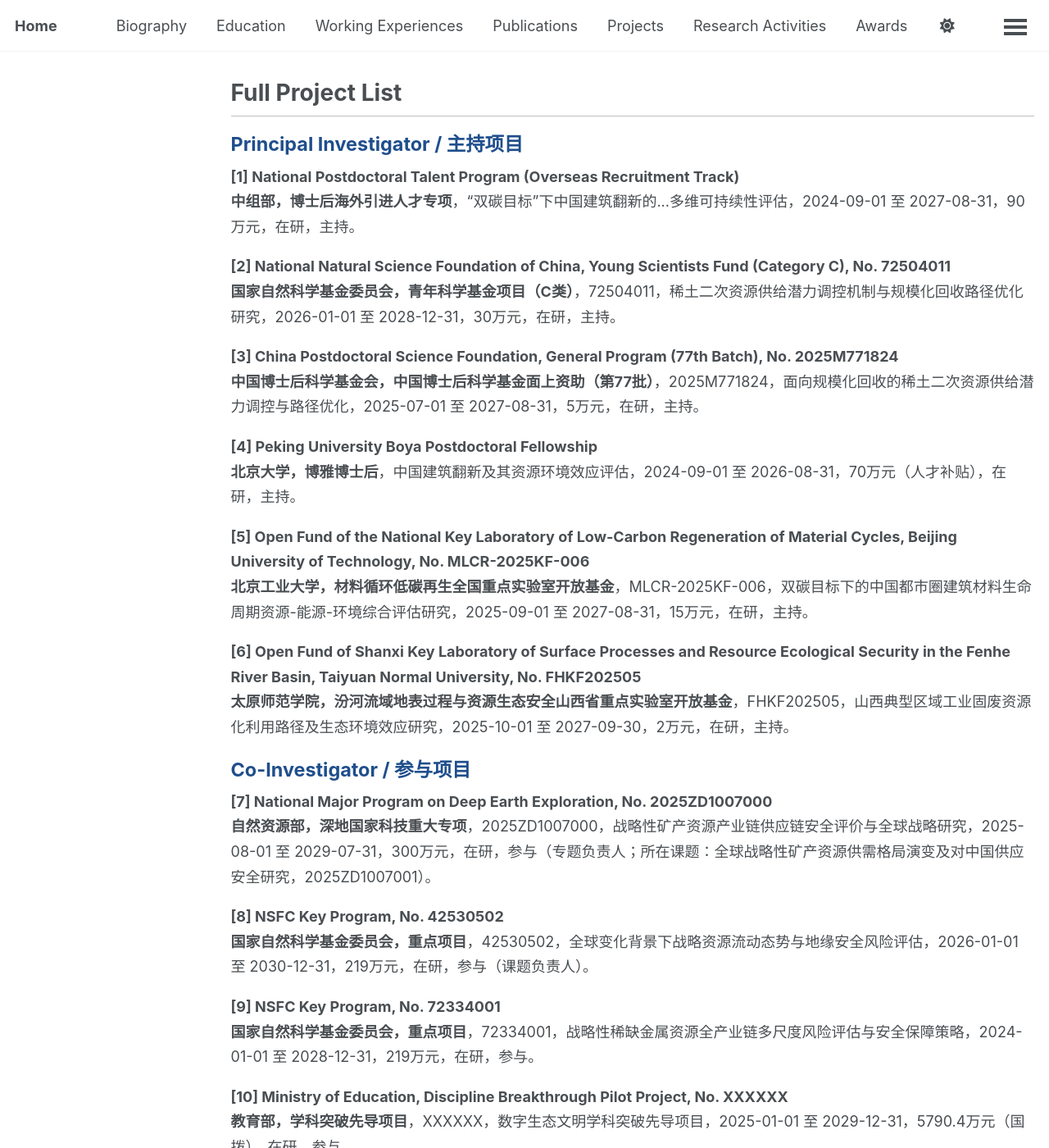
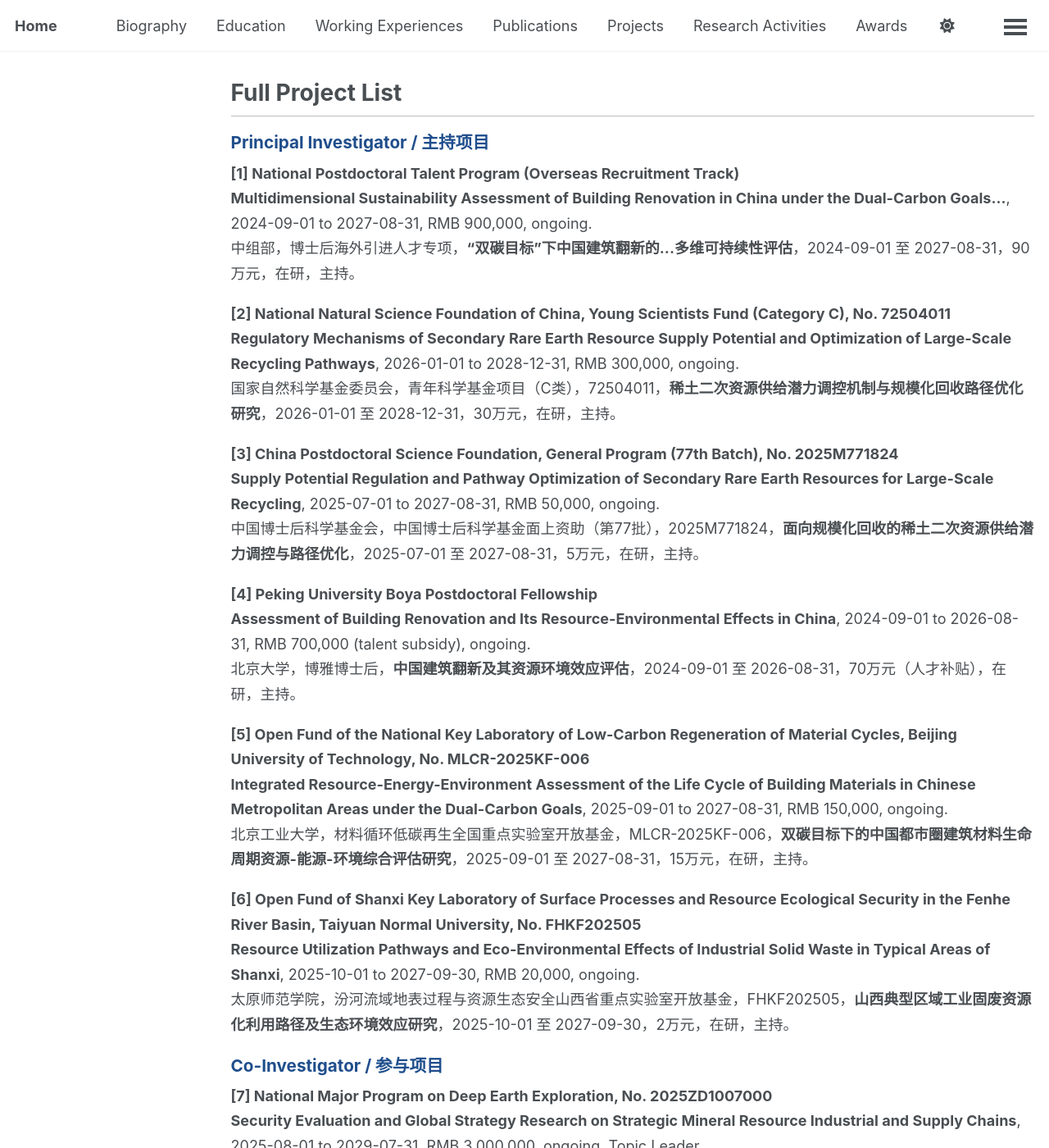
Before and after one commit to QianceLIU/qianceliu.github.io, a Jekyll site: the page built from _pages/Full Project List.md, in a window 1280 px wide and 1400 px high. Shown: the whole window at 82% size. Built offline with Jekyll 4.4.1, drawn with Linux system fonts in a browser that asks for light colours; a script bundle is joined from its source files by our own code; library files that are not in the unit come from our copies; some of the changed text lies outside the part shown.

Commit message:
Update Full Project List.md

```diff
--- a/_pages/Full Project List.md
+++ b/_pages/Full Project List.md
@@ -13,27 +13,23 @@
   margin-top: 1.8rem;
   margin-bottom: 0.35rem;
 }
-
 .section-rule {
   border: none;
   border-top: 1px solid #bfbfbf;
   margin: 0 0 0.9rem 0;
 }
-
 .subsection-title {
-  font-size: 1.3rem;
+  font-size: 1.15rem;
   font-weight: 700;
   color: #1f4e8c;
   margin-top: 0.8rem;
   margin-bottom: 0.4rem;
 }
-
-.entry-item {
+.pub-item {
   margin-bottom: 1rem;
   line-height: 1.7;
 }
-
-.entry-title {
+.pub-title {
   font-weight: 700;
 }
 </style>
@@ -42,91 +38,109 @@
 
 <div class="subsection-title">Principal Investigator / 主持项目</div>
 
-<div class="entry-item">
-  <div class="entry-title">[1] National Postdoctoral Talent Program (Overseas Recruitment Track)</div>
-  <strong>中组部，博士后海外引进人才专项</strong>，“双碳目标”下中国建筑翻新的...多维可持续性评估，2024-09-01 至 2027-08-31，90万元，在研，主持。
+<div class="pub-item">
+  <div class="pub-title">[1] National Postdoctoral Talent Program (Overseas Recruitment Track)</div>
+  <strong>Multidimensional Sustainability Assessment of Building Renovation in China under the Dual-Carbon Goals...</strong>, 2024-09-01 to 2027-08-31, RMB 900,000, ongoing.<br>
+  中组部，博士后海外引进人才专项，<strong>“双碳目标”下中国建筑翻新的...多维可持续性评估</strong>，2024-09-01 至 2027-08-31，90万元，在研，主持。
 </div>
 
-<div class="entry-item">
-  <div class="entry-title">[2] National Natural Science Foundation of China, Young Scientists Fund (Category C), No. 72504011</div>
-  <strong>国家自然科学基金委员会，青年科学基金项目（C类）</strong>，72504011，稀土二次资源供给潜力调控机制与规模化回收路径优化研究，2026-01-01 至 2028-12-31，30万元，在研，主持。
+<div class="pub-item">
+  <div class="pub-title">[2] National Natural Science Foundation of China, Young Scientists Fund (Category C), No. 72504011</div>
+  <strong>Regulatory Mechanisms of Secondary Rare Earth Resource Supply Potential and Optimization of Large-Scale Recycling Pathways</strong>, 2026-01-01 to 2028-12-31, RMB 300,000, ongoing.<br>
+  国家自然科学基金委员会，青年科学基金项目（C类），72504011，<strong>稀土二次资源供给潜力调控机制与规模化回收路径优化研究</strong>，2026-01-01 至 2028-12-31，30万元，在研，主持。
 </div>
 
-<div class="entry-item">
-  <div class="entry-title">[3] China Postdoctoral Science Foundation, General Program (77th Batch), No. 2025M771824</div>
-  <strong>中国博士后科学基金会，中国博士后科学基金面上资助（第77批）</strong>，2025M771824，面向规模化回收的稀土二次资源供给潜力调控与路径优化，2025-07-01 至 2027-08-31，5万元，在研，主持。
+
+<div class="pub-item">
+  <div class="pub-title">[3] China Postdoctoral Science Foundation, General Program (77th Batch), No. 2025M771824</div>
+  <strong>Supply Potential Regulation and Pathway Optimization of Secondary Rare Earth Resources for Large-Scale Recycling</strong>, 2025-07-01 to 2027-08-31, RMB 50,000, ongoing.<br>
+  中国博士后科学基金会，中国博士后科学基金面上资助（第77批），2025M771824，<strong>面向规模化回收的稀土二次资源供给潜力调控与路径优化</strong>，2025-07-01 至 2027-08-31，5万元，在研，主持。
 </div>
 
-<div class="entry-item">
-  <div class="entry-title">[4] Peking University Boya Postdoctoral Fellowship</div>
-  <strong>北京大学，博雅博士后</strong>，中国建筑翻新及其资源环境效应评估，2024-09-01 至 2026-08-31，70万元（人才补贴），在研，主持。
+<div class="pub-item">
+  <div class="pub-title">[4] Peking University Boya Postdoctoral Fellowship</div>
+  <strong>Assessment of Building Renovation and Its Resource-Environmental Effects in China</strong>, 2024-09-01 to 2026-08-31, RMB 700,000 (talent subsidy), ongoing.<br>
+  北京大学，博雅博士后，<strong>中国建筑翻新及其资源环境效应评估</strong>，2024-09-01 至 2026-08-31，70万元（人才补贴），在研，主持。
 </div>
 
-<div class="entry-item">
-  <div class="entry-title">[5] Open Fund of the National Key Laboratory of Low-Carbon Regeneration of Material Cycles, Beijing University of Technology, No. MLCR-2025KF-006</div>
-  <strong>北京工业大学，材料循环低碳再生全国重点实验室开放基金</strong>，MLCR-2025KF-006，双碳目标下的中国都市圈建筑材料生命周期资源-能源-环境综合评估研究，2025-09-01 至 2027-08-31，15万元，在研，主持。
+<div class="pub-item">
+  <div class="pub-title">[5] Open Fund of the National Key Laboratory of Low-Carbon Regeneration of Material Cycles, Beijing University of Technology, No. MLCR-2025KF-006</div>
+  <strong>Integrated Resource-Energy-Environment Assessment of the Life Cycle of Building Materials in Chinese Metropolitan Areas under the Dual-Carbon Goals</strong>, 2025-09-01 to 2027-08-31, RMB 150,000, ongoing.<br>
+  北京工业大学，材料循环低碳再生全国重点实验室开放基金，MLCR-2025KF-006，<strong>双碳目标下的中国都市圈建筑材料生命周期资源-能源-环境综合评估研究</strong>，2025-09-01 至 2027-08-31，15万元，在研，主持。
 </div>
 
-<div class="entry-item">
-  <div class="entry-title">[6] Open Fund of Shanxi Key Laboratory of Surface Processes and Resource Ecological Security in the Fenhe River Basin, Taiyuan Normal University, No. FHKF202505</div>
-  <strong>太原师范学院，汾河流域地表过程与资源生态安全山西省重点实验室开放基金</strong>，FHKF202505，山西典型区域工业固废资源化利用路径及生态环境效应研究，2025-10-01 至 2027-09-30，2万元，在研，主持。
+
+<div class="pub-item">
+  <div class="pub-title">[6] Open Fund of Shanxi Key Laboratory of Surface Processes and Resource Ecological Security in the Fenhe River Basin, Taiyuan Normal University, No. FHKF202505</div>
+  <strong>Resource Utilization Pathways and Eco-Environmental Effects of Industrial Solid Waste in Typical Areas of Shanxi</strong>, 2025-10-01 to 2027-09-30, RMB 20,000, ongoing.<br>
+  太原师范学院，汾河流域地表过程与资源生态安全山西省重点实验室开放基金，FHKF202505，<strong>山西典型区域工业固废资源化利用路径及生态环境效应研究</strong>，2025-10-01 至 2027-09-30，2万元，在研，主持。
 </div>
 
 <div class="subsection-title">Co-Investigator / 参与项目</div>
 
-<div class="entry-item">
-  <div class="entry-title">[7] National Major Program on Deep Earth Exploration, No. 2025ZD1007000</div>
-  <strong>自然资源部，深地国家科技重大专项</strong>，2025ZD1007000，战略性矿产资源产业链供应链安全评价与全球战略研究，2025-08-01 至 2029-07-31，300万元，在研，参与（专题负责人；所在课题：全球战略性矿产资源供需格局演变及对中国供应安全研究，2025ZD1007001）。
+<div class="pub-item">
+  <div class="pub-title">[7] National Major Program on Deep Earth Exploration, No. 2025ZD1007000</div>
+  <strong>Security Evaluation and Global Strategy Research on Strategic Mineral Resource Industrial and Supply Chains</strong>, 2025-08-01 to 2029-07-31, RMB 3,000,000, ongoing, Topic Leader.<br>
+  自然资源部，深地国家科技重大专项，2025ZD1007000，<strong>战略性矿产资源产业链供应链安全评价与全球战略研究</strong>，2025-08-01 至 2029-07-31，300万元，在研，参与（专题负责人；所在课题：<strong>全球战略性矿产资源供需格局演变及对中国供应安全研究</strong>，2025ZD1007001）。
 </div>
 
-<div class="entry-item">
-  <div class="entry-title">[8] NSFC Key Program, No. 42530502</div>
-  <strong>国家自然科学基金委员会，重点项目</strong>，42530502，全球变化背景下战略资源流动态势与地缘安全风险评估，2026-01-01 至 2030-12-31，219万元，在研，参与（课题负责人）。
+<div class="pub-item">
+  <div class="pub-title">[8] NSFC Key Program, No. 42530502</div>
+  <strong>Dynamics of Strategic Resource Flows and Geo-Security Risk Assessment under Global Change</strong>, 2026-01-01 to 2030-12-31, RMB 2,190,000, ongoing, Subproject Leader.<br>
+  国家自然科学基金委员会，重点项目，42530502，<strong>全球变化背景下战略资源流动态势与地缘安全风险评估</strong>，2026-01-01 至 2030-12-31，219万元，在研，参与（课题负责人）。
 </div>
 
-<div class="entry-item">
-  <div class="entry-title">[9] NSFC Key Program, No. 72334001</div>
-  <strong>国家自然科学基金委员会，重点项目</strong>，72334001，战略性稀缺金属资源全产业链多尺度风险评估与安全保障策略，2024-01-01 至 2028-12-31，219万元，在研，参与。
+<div class="pub-item">
+  <div class="pub-title">[9] NSFC Key Program, No. 72334001</div>
+  <strong>Multi-Scale Risk Assessment and Security Strategies for the Whole Industrial Chain of Strategic Scarce Metal Resources</strong>, 2024-01-01 to 2028-12-31, RMB 2,190,000, ongoing.<br>
+  国家自然科学基金委员会，重点项目，72334001，<strong>战略性稀缺金属资源全产业链多尺度风险评估与安全保障策略</strong>，2024-01-01 至 2028-12-31，219万元，在研，参与。
 </div>
 
-<div class="entry-item">
-  <div class="entry-title">[10] Ministry of Education, Discipline Breakthrough Pilot Project, No. XXXXXX</div>
-  <strong>教育部，学科突破先导项目</strong>，XXXXXX，数字生态文明学科突破先导项目，2025-01-01 至 2029-12-31，5790.4万元（国拨），在研，参与。
+<div class="pub-item">
+  <div class="pub-title">[10] Ministry of Education, Discipline Breakthrough Pilot Project, No. XXXXXX</div>
+  <strong>Pilot Project for Digital Ecological Civilization Discipline Breakthrough</strong>, 2025-01-01 to 2029-12-31, RMB 57.904 million (central funding), ongoing.<br>
+  教育部，学科突破先导项目，XXXXXX，<strong>数字生态文明学科突破先导项目</strong>，2025-01-01 至 2029-12-31，5790.4万元（国拨），在研，参与。
 </div>
 
-<div class="entry-item">
-  <div class="entry-title">[11] Ministry of Education, Major Project of Philosophy and Social Sciences Research, No. 23JZD018</div>
-  <strong>教育部，哲学社会科学研究重大课题攻关项目</strong>，23JZD018，全球治理视野下我国战略性矿产资源国家安全治理研究，2024-01-01 至 2026-12-31，80万元，在研，参与。
+<div class="pub-item">
+  <div class="pub-title">[11] Ministry of Education, Major Project of Philosophy and Social Sciences Research, No. 23JZD018</div>
+  <strong>National Security Governance of China’s Strategic Mineral Resources from a Global Governance Perspective</strong>, 2024-01-01 to 2026-12-31, RMB 800,000, ongoing.<br>
+  教育部，哲学社会科学研究重大课题攻关项目，23JZD018，<strong>全球治理视野下我国战略性矿产资源国家安全治理研究</strong>，2024-01-01 至 2026-12-31，80万元，在研，参与。
 </div>
 
-<div class="entry-item">
-  <div class="entry-title">[12] NSFC International (Regional) Cooperation and Exchange Program, No. W2621014</div>
-  <strong>国家自然科学基金委员会，国际（地区）合作与交流项目</strong>，W2621014，关键金属低碳高效电化学再生技术的多维可持续评价，2026-04-01 至 2028-12-31，14万元，在研，参与。
+<div class="pub-item">
+  <div class="pub-title">[12] NSFC International (Regional) Cooperation and Exchange Program, No. W2621014</div>
+  <strong>Multidimensional Sustainability Assessment of Low-Carbon and High-Efficiency Electrochemical Regeneration Technologies for Critical Metals</strong>, 2026-04-01 to 2028-12-31, RMB 140,000, ongoing.<br>
+  国家自然科学基金委员会，国际（地区）合作与交流项目，W2621014，<strong>关键金属低碳高效电化学再生技术的多维可持续评价</strong>，2026-04-01 至 2028-12-31，14万元，在研，参与。
 </div>
 
-<div class="entry-item">
-  <div class="entry-title">[13] Shenzhen Science and Technology Innovation Bureau, Key Industrial R&amp;D Program (Sustainable Development Track), No. 重202511003</div>
-  <strong>深圳市科技创新局，重点产业研发计划（可持续发展专项）</strong>，重202511003，新能源电池产品碳足迹智能核算技术研发与应用示范，2026-01-01 至 2029-12-31，500万元，在研，参与。
+<div class="pub-item">
+  <div class="pub-title">[13] Shenzhen Science and Technology Innovation Bureau, Key Industrial R&amp;D Program (Sustainable Development Track), No. 重202511003</div>
+  <strong>R&amp;D and Demonstration of Intelligent Carbon Footprint Accounting Technologies for New Energy Battery Products</strong>, 2026-01-01 to 2029-12-31, RMB 5,000,000, ongoing.<br>
+  深圳市科技创新局，重点产业研发计划（可持续发展专项），重202511003，<strong>新能源电池产品碳足迹智能核算技术研发与应用示范</strong>，2026-01-01 至 2029-12-31，500万元，在研，参与。
 </div>
 
-<div class="entry-item">
-  <div class="entry-title">[14] NSFC Major Program, No. 71991484</div>
-  <strong>国家自然科学基金委员会，重大项目</strong>，71991484，基于全生命周期的战略性关键金属矿产循环利用时空规律与再生潜力评估，2020-01-01 至 2024-12-31，285万元，结题，参与。
+<div class="pub-item">
+  <div class="pub-title">[14] NSFC Major Program, No. 71991484</div>
+  <strong>Spatiotemporal Dynamics and Recycling Potential of Strategic Critical Metals from a Life-Cycle Perspective</strong>, 2020-01-01 to 2024-12-31, RMB 2,850,000, completed.<br>
+  国家自然科学基金委员会，重大项目，71991484，<strong>基于全生命周期的战略性关键金属矿产循环利用时空规律与再生潜力评估</strong>，2020-01-01 至 2024-12-31，285万元，结题，参与。
 </div>
 
 <div class="subsection-title">Other Academic Funding / 其他学术资助</div>
 
-<div class="entry-item">
-  <div class="entry-title">[15] S.C. VAN Foundation (Denmark), Doctoral Research Grant</div>
-  <strong>丹麦 S.C. VAN 基金会，博士研究资助项目</strong>，迈向环境可持续性和经济可行性的途径：整合物质流分析（MFA）和技术经济评估（TEA），2023.09–2024.03，12.5万丹麦克朗。
+<div class="pub-item">
+  <div class="pub-title">[15] S.C. VAN Foundation (Denmark), Doctoral Research Grant</div>
+  <strong>Towards Environmental Sustainability and Economic Viability: Integrating Material Flow Analysis (MFA) and Techno-Economic Assessment (TEA)</strong>, 2023.09–2024.03, 125,000 DKK.<br>
+  博士研究资助项目，丹麦 S.C. VAN 基金会，<strong>迈向环境可持续性和经济可行性的途径：整合物质流分析（MFA）和技术经济评估（TEA）</strong>，2023.09–2024.03，12.5万丹麦克朗。
 </div>
 
-<div class="entry-item">
-  <div class="entry-title">[16] Grethe &amp; Werner Parthum Foundation (Denmark), Doctoral Research Grant</div>
-  <strong>丹麦 Grethe &amp; Werner Parthum 基金会，博士研究资助项目</strong>，打破钕铁硼磁体规模化回收的技术、经济和环境障碍，2023.03–2024.02，10万丹麦克朗。
+<div class="pub-item">
+  <div class="pub-title">[16] Grethe &amp; Werner Parthum Foundation (Denmark), Doctoral Research Grant</div>
+  <strong>Breaking the Technical, Economic, and Environmental Barriers to Large-Scale Recycling of NdFeB Magnets</strong>, 2023.03–2024.02, 100,000 DKK.<br>
+  博士研究资助项目，丹麦 Grethe &amp; Werner Parthum 基金会，<strong>打破钕铁硼磁体规模化回收的技术、经济和环境障碍</strong>，2023.03–2024.02，10万丹麦克朗。
 </div>
 
-<div class="entry-item">
-  <div class="entry-title">[17] Idella Foundation (Denmark), Doctoral Visiting Fellowship</div>
-  <strong>丹麦 Idella Foundation 基金会，博士研究访学项目</strong>，2022.09–2023.06，2.5万丹麦克朗。
+<div class="pub-item">
+  <div class="pub-title">[17] Idella Foundation (Denmark), Doctoral Visiting Fellowship, 2022.09–2023.06, 25,000 DKK.<br>
+  博士研究访学项目，丹麦 Idella Foundation 基金会，2022.09–2023.06，2.5万丹麦克朗。
 </div>
```
